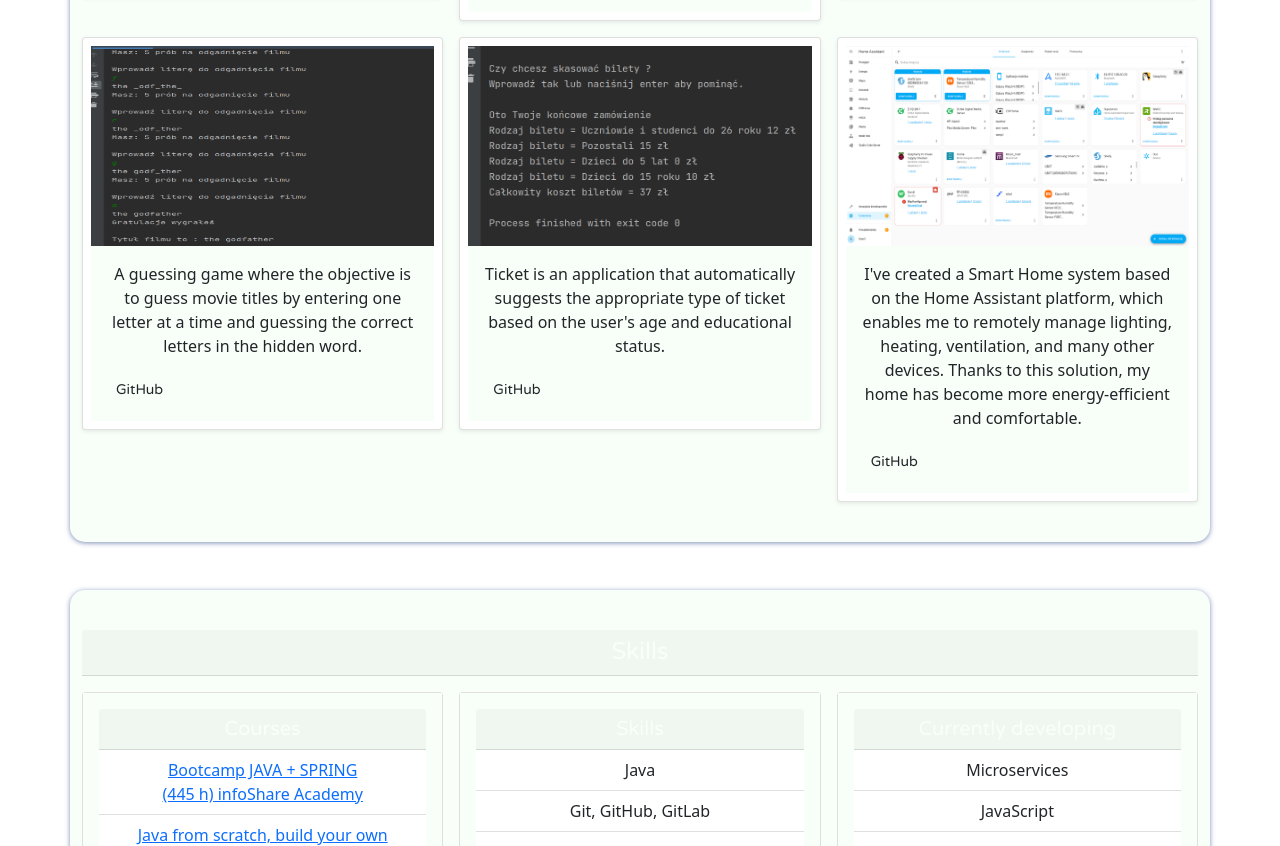
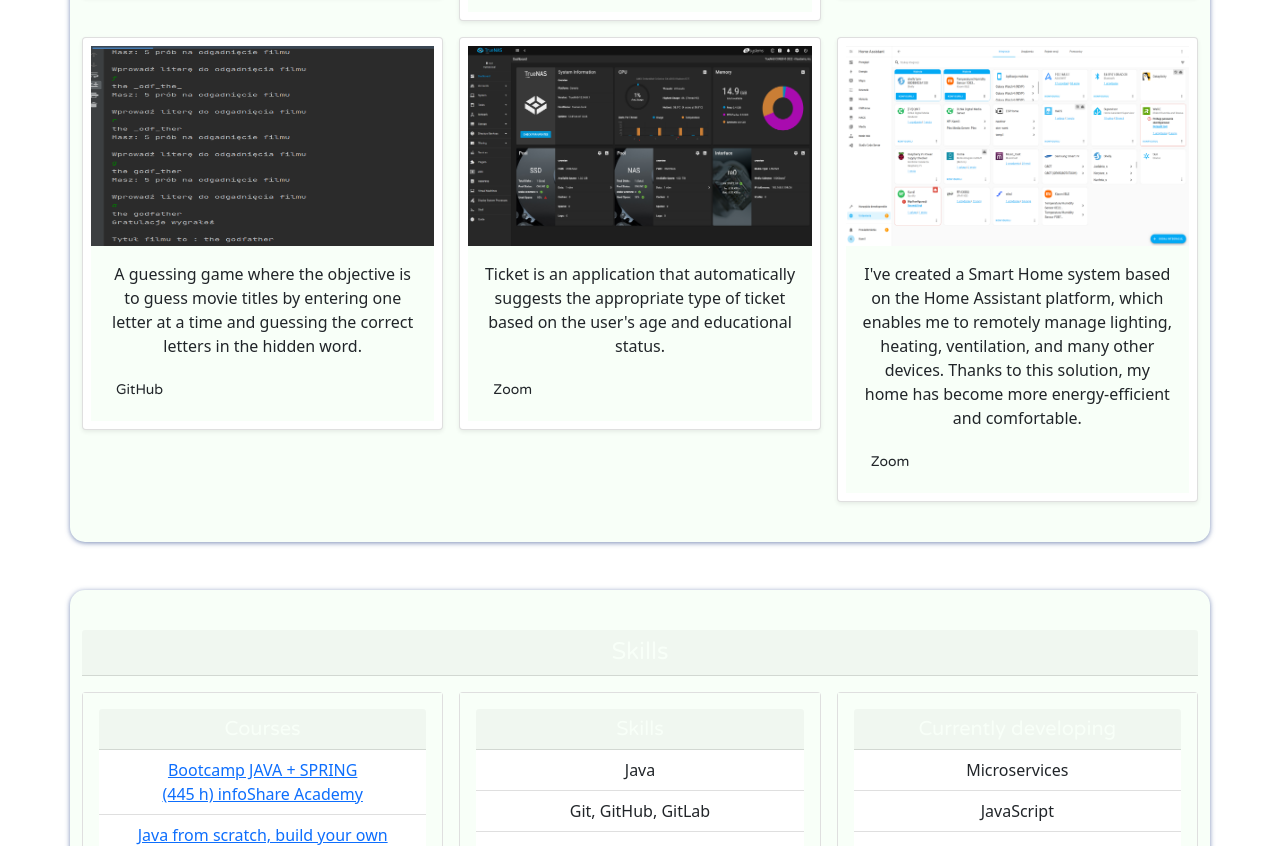
Before and after one commit to KozlowskiKamil/kozlowskiKamil.github.io, a website built with Parcel: page english.html in a window 1280 px wide. Shown: the part 2079-2925 px from the top of the page. Built offline with nearby package versions, Linux system fonts and the light colour scheme.

Commit message:
add deploy projects

```diff
--- a/english.html
+++ b/english.html
@@ -403,7 +403,7 @@
         <div class="card shadow-sm p-2">
           <img alt="TicketOrder"
                class="image-portfolio responsive"
-               src="img/ticketorder.png"
+               src="img/trueNAS.png"
                style="height: 200px"
           />
           <div class="card-body background-style">
@@ -412,14 +412,8 @@
               age and educational status.
             </p>
             <div class="d-flex justify-content-between align-items-center">
-              <a
-                href="https://github.com/KozlowskiKamil/jjdzr11-homeworks/tree/kamil-k-zad5"
-                target="_blank">
-                <button
-                  class="btn btn-sm font-style button-style"
-                  type="button">
-                  GitHub
-                </button>
+              <a href="/img/trueNAS.png" target="_blank">
+                <button class="btn btn-sm font-style button-style" type="button">Zoom</button>
               </a>
             </div>
           </div>
@@ -440,7 +434,7 @@
             </p>
             <div class="d-flex justify-content-between align-items-center">
               <a href="/img/homeAssistant.png" target="_blank">
-                <button class="btn btn-sm font-style button-style" type="button">GitHub</button>
+                <button class="btn btn-sm font-style button-style" type="button">Zoom</button>
               </a>
             </div>
           </div>
```
Also changed, not shown: index.html (+3 -13 lines).
